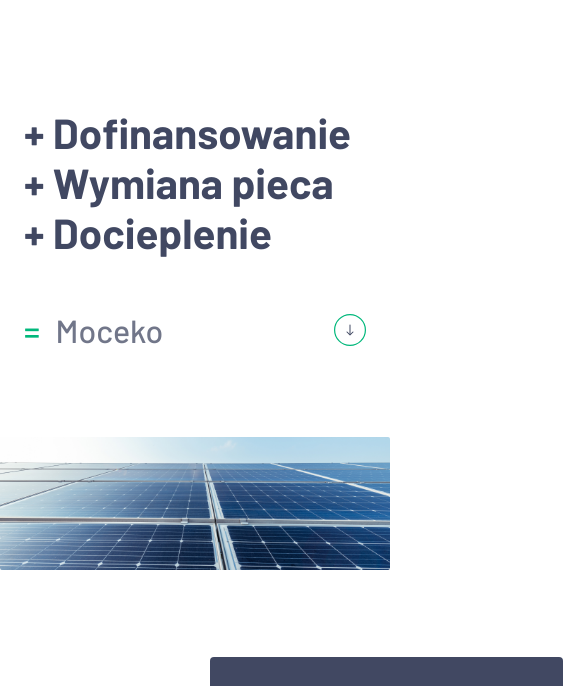
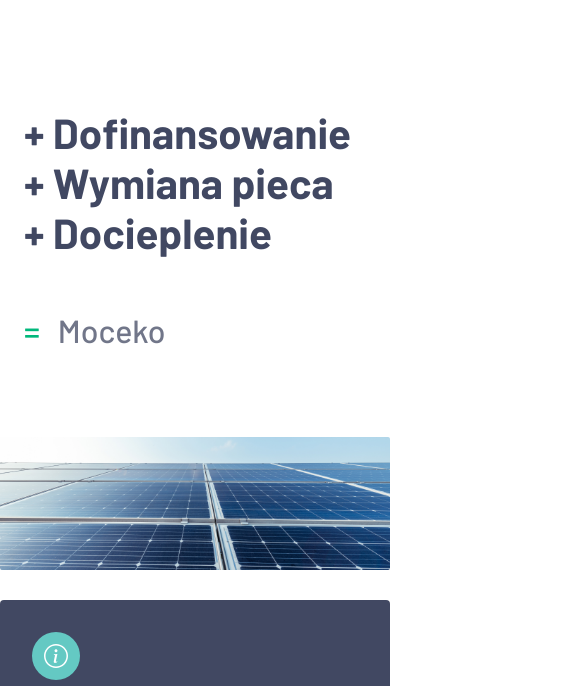
Before and after one commit to weblukas/Moceko, a website: page index.html in a window 390 px wide. Shown: the part 113-799 px from the top of the page, 585 px wide, since content can reach past the window. Drawn offline with Linux system fonts and the light colour scheme.

Commit message:
mobile media

```diff
--- a/scss/breakpoints.scss
+++ b/scss/breakpoints.scss
@@ -1,13 +1,15 @@
 $breakpoints-up: (
-    "medium": "901px",
-    "large": "1101px",
-    "xlarge": "1400px"
+    "sm": "840px",
+    "md": "901px",
+    "lg": "1101px",
+    "xl": "1400px"
     );
 
     $breakpoints-down: (
-        "small": "639px",
-        "medium": "900px",
-        "large": "1110px"
+        "xs": "440px",
+        "sm": "840px",
+        "md": "900px",
+        "lg": "1110px"
     );
 
 @mixin breakpoint-down($size) {
--- a/scss/style.scss
+++ b/scss/style.scss
@@ -76,12 +76,20 @@ body {
         text-align: center;
         line-height: 52px;
 
+        @include breakpoint-down(xs){
+            display: none;
+        }
+
     }
 }
 
 .business-areas {
     margin-top: 129px;
     max-width: 346px;
+
+    @include breakpoint-down(xs){
+        max-width: 328px;
+    }
 
     &__item {
         font-size: 42px;
@@ -90,6 +98,10 @@ body {
 
         &--color {
             color: $green;
+
+            @include breakpoint-down(xs){
+                margin-right: 18px;
+            }
         }
         &--summarizing {
             font-size: 32px;
@@ -98,6 +110,10 @@ body {
             margin: 54px 0 88px;
             display: flex;
             justify-content: space-between;
+
+            @include breakpoint-down(xs){
+                justify-content: start;
+            }
         }
     }
 
@@ -107,6 +123,9 @@ body {
     display: inline-block;
     margin-left: 155px;
 
+    @include breakpoint-down(xs){
+        display: none;
+    }
 }
 
 /*Hero group*/
@@ -120,7 +139,11 @@ body {
     border-radius: 2px;
     grid-column: 1/span 12;
 
-    @include breakpoint-down(large){
+    @include breakpoint-down(xs){
+        grid-column: 1/span 4;
+    }
+
+    @include breakpoint-down(lg){
         width: 100vw;
     }
 }
@@ -132,6 +155,11 @@ body {
     grid-template-columns: repeat(12, 1fr);
     grid-template-rows:  $grid-row;
     grid-gap: $grid-gap;
+
+    @include breakpoint-down(xs){
+        display: flex;
+        flex-direction: column;
+    }
 
 
 }
@@ -145,9 +173,9 @@ body {
     grid-column: 8/ span 4;
     grid-row: 2;
 
-    @include breakpoint-down(medium){
-        grid-column: 7/ span 3;
-
+    @include breakpoint-down(xs){
+       width: 100vw;
+       height: 336px;
     }
 
     &__heading {
@@ -182,6 +210,12 @@ body {
         margin: 94px auto;
         display: flex;
         justify-content: space-between;
+
+        @include breakpoint-down(sm){
+            flex-direction: column;
+            align-items: center;
+            min-width: 327px;
+         }
     }
 }
 
@@ -192,6 +226,13 @@ body {
    flex-direction: column;
    align-items: center;
    justify-content: center;
+
+   @include breakpoint-down(sm){
+    width: 100%;
+    height: 236px;
+    margin-bottom: 32px;
+    background-color: $light-grey-bg;
+   }
 
    &__icon {
        margin-bottom: 24px;
@@ -227,6 +268,10 @@ body {
        grid-template-columns: repeat(12, 1fr);
        grid-template-rows: repeat(6, 1fr);
 
+       @include breakpoint-down(xs) {
+           display: flex;
+           flex-direction: column;
+       }
 
 
     }
@@ -236,6 +281,9 @@ body {
         grid-row: 2/ span 4;
         margin-top: 20px;
 
+        @include breakpoint-down(xs) {
+           display: none;
+        }
         // &>img {
         //     max-width: 100%;
         //     height: auto;
@@ -250,6 +298,10 @@ body {
         grid-column: 9/ span 6 ;
         grid-row: 1/ span 6;
         margin-top: 52px;
+
+        @include breakpoint-down(sm) {
+            display: none;
+        }
 
     }
 }
@@ -294,9 +346,16 @@ body {
     text-align: center;
     padding-bottom: 75px;
 
+    @include breakpoint-down(xs) {
+        padding-top: 54px;
+        height: 608px;
+    }
+
+
     &__heading {
         font-size: 32px;
         font-weight: $bold;
+
 
         &::after {
             content: '-';
@@ -334,6 +393,10 @@ body {
         display: flex;
         justify-content: space-between;
 
+        @include breakpoint-down(sm) {
+            flex-direction: column;
+        }
+
     }
 
     &__logo {
@@ -360,6 +423,11 @@ body {
     display: grid;
     grid-template-columns: 74px 1fr;
     grid-template-rows: 1fr 1fr;
+
+    @include breakpoint-down(sm){
+        width: 100%;
+        margin-bottom: 32px;
+       }
 
     &--phone {
         margin-right: 30px;
```
Also changed, not shown: css/style.css.
